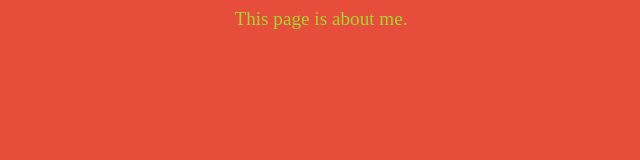
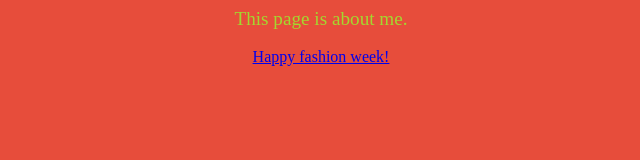
Before and after one commit to queenofbread/L235F16, a plain HTML site: page html/AboutMe.html in a window 1280 px wide. Shown: the whole page, without its empty margins (319-959 px from the left). Drawn offline with Linux system fonts and the light colour scheme.

Commit message:
Update AboutMe.html

```diff
--- a/html/AboutMe.html
+++ b/html/AboutMe.html
@@ -13,6 +13,7 @@
 
   <br><br>
 
+  <a href="http://www.vogue.com/fashion-shows?mbid=style.com">Happy fashion week!</a>
 
 
 </center>
```
